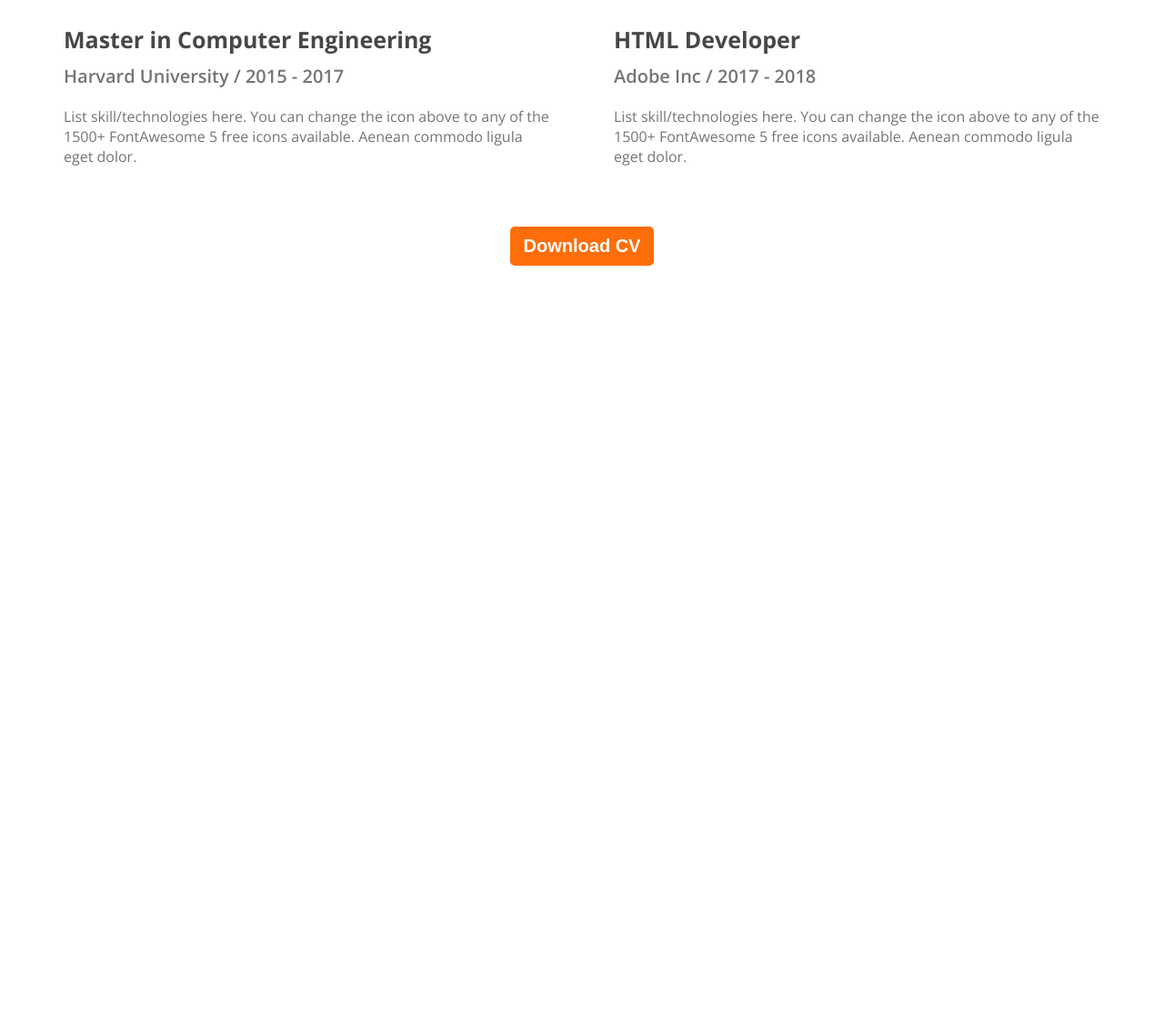
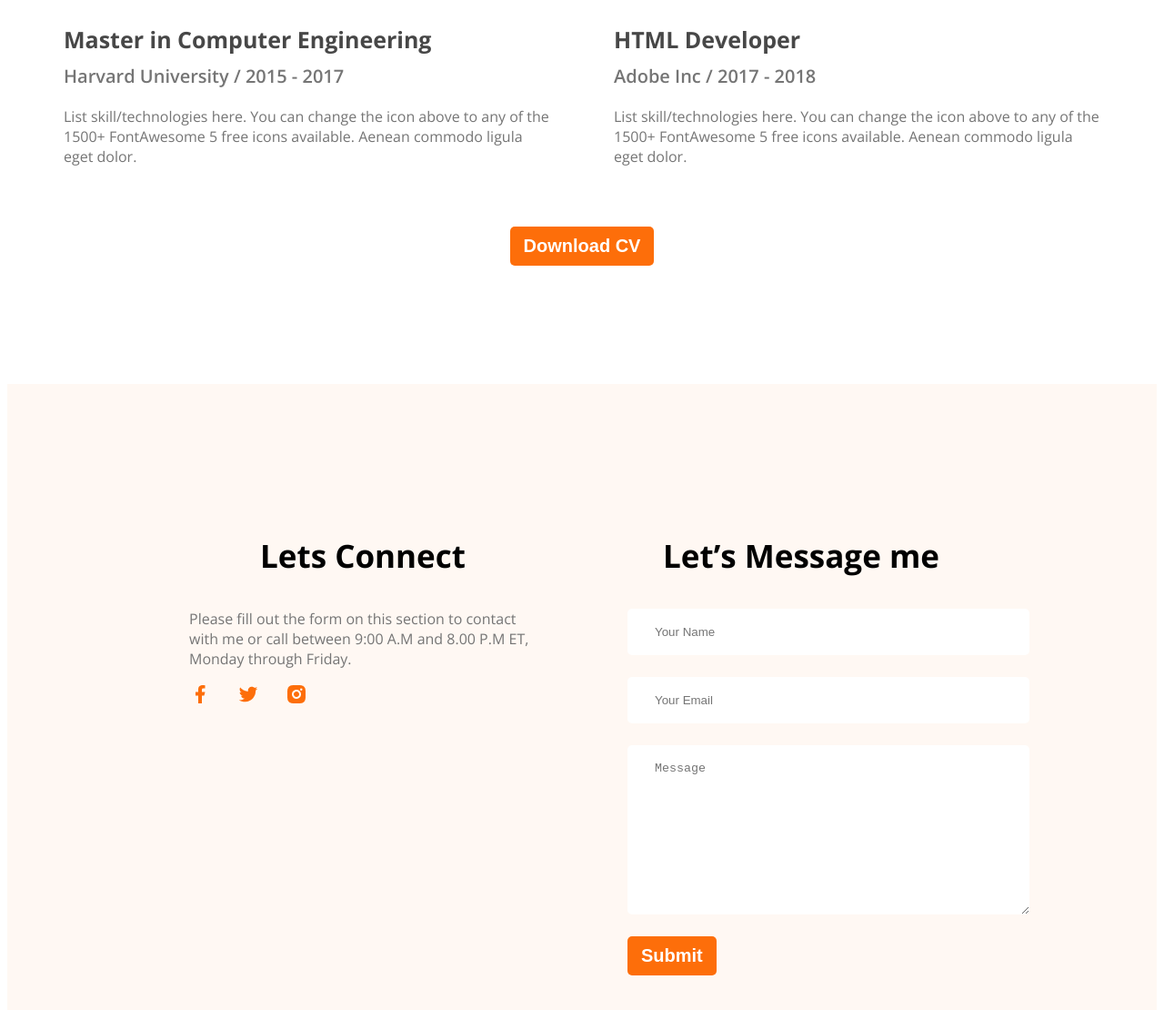
Before and after one commit to Rahamat725/practice_portfolio, a plain HTML site: page index.html in a window 1280 px wide. Shown: the part 2837-3947 px from the top of the page at 91% size. Before the commit the page ends 3137 px from the top, so only its background shows below. Drawn offline with nearby package versions, Linux system fonts and the light colour scheme.

Commit message:
added footer section

```diff
--- a/index.html
+++ b/index.html
@@ -182,7 +182,30 @@
             </div>
         </section>
     </main>
-    <footer></footer>
+    <footer>
+        <div class="footer-colum">
+            <h3 class="section-title">Lets Connect</h3>
+            <p class="resume-item-description">
+                Please fill out the form on this section to contact with me or call between 9:00 A.M and 8.00 P.M ET,
+                Monday through Friday.
+            </p>
+            <div class="social-link">
+                <a href=""><img src="./images/icons/facebook.png" alt=""></a>
+                <a href=""><img src="./images/icons/twitter.png" alt=""></a>
+                <a href=""><img src="./images/icons/insta.png" alt=""></a>
+            </div>
+        </div>
+        <div class="footer-colum">
+            <h3 class="section-title">Let’s Message me</h3>
+            <form class="contact" action="">
+            <input type="text" name="" id="" placeholder="Your Name">
+            <input type="email" name="" id="" placeholder="Your Email">
+            <textarea name="" id="" rows="10" cols="30" placeholder="Message"></textarea>
+            <input class="primary-btn" type="button" value="Submit">
+            </form>
+        </div>
+
+    </footer>
 </body>
 
 </html>
--- a/style/portfolio.css
+++ b/style/portfolio.css
@@ -218,3 +218,29 @@ main section {
     text-align: center;
     margin-top: 50px;
 }
+
+/* Footer related styles */
+
+footer{
+    margin-top: 130px;
+    display: flex;
+    gap: 100px;
+    background: rgb(255, 248, 243);
+    padding:130px 200px ;
+}
+
+.social-link a{
+    margin-right: 25px;
+}
+.footer-colum{
+    width: 50%;
+
+}
+.contact input[type="text"], input[type="email"], textarea{
+    display: block;
+    margin-bottom: 24px;
+    padding: 18px 30px;
+    width: 100%;
+    border-radius: 5px;
+    border: none;
+}
```
